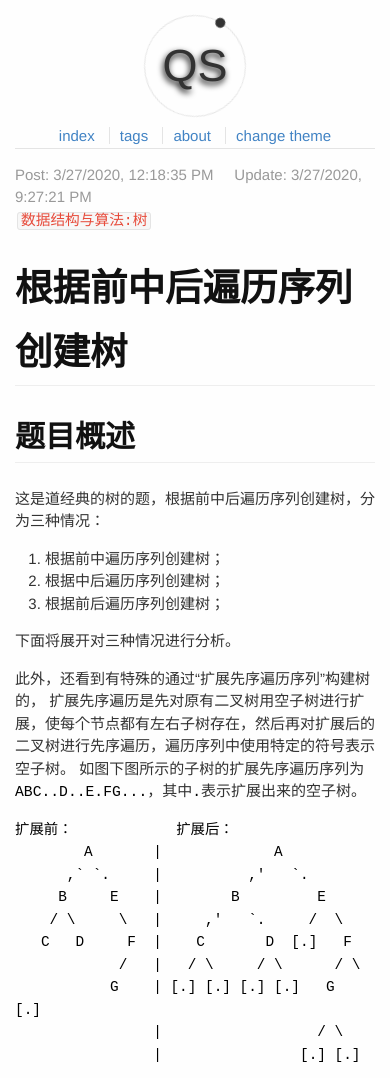
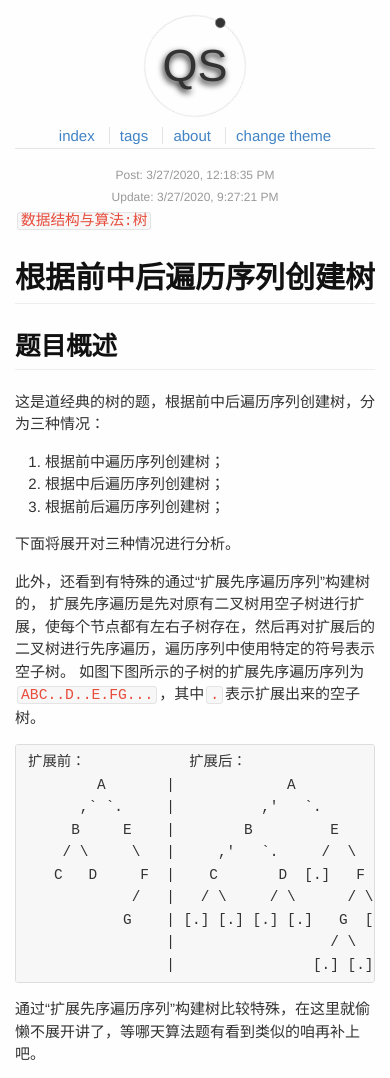
Before and after one commit to jerrychan7/qinshou2017.github.io, a website: page articles/根据前中后遍历序列创建树/根据前中后遍历序列创建树.html in a window 390 px wide. Shown: the top 1078 px of the page. Drawn offline with Linux system fonts and the light colour scheme; some packages are replaced by stand-ins of ours; a script that the page names is missing.

Commit message:
adjusted the style

```diff
--- a/articles/根据前中后遍历序列创建树/根据前中后遍历序列创建树.html
+++ b/articles/根据前中后遍历序列创建树/根据前中后遍历序列创建树.html
@@ -36,7 +36,7 @@
     </div>
     <div class="article">
         <div class="time">
-            Post: <span id="postTime">{Post}</span>&nbsp;&nbsp;&nbsp;&nbsp;&nbsp;Update: <span id="updateTime">{Update}</span>
+            Post: <span id="postTime">{Post}</span> Update: <span id="updateTime">{Update}</span>
         </div>
         <div class="tags"><a href="/tags.html#tag=数据结构与算法:树"><code>数据结构与算法:树</code></a></div>
         <h1 id="根据前中后遍历序列创建树">根据前中后遍历序列创建树</h1>
@@ -63,10 +63,10 @@
                 |                [.] [.]</code></pre><p>通过“扩展先序遍历序列”构建树比较特殊，在这里就偷懒不展开讲了，等哪天算法题有看到类似的咱再补上吧。</p>
 <h2 id="分析">分析</h2>
 <p>前两种情况相似，所以我在这只详细讲根据第二种情况：根据中后遍历序列创建树。</p>
-<p>首先，我们知道后序遍历是最后访问根节点的值的，所以后序遍历序列中的最后一个一定是根节点。一般采用先左后右的方式访问，所以后序遍历序列的组成结构是：<br><strong>[左子树的后序遍历序列] + [右子树的后序遍历序列] + 根节点</strong>，
+<p>首先，我们知道后序遍历是最后访问根节点的值的，所以后序遍历序列中的最后一个一定是根节点。一般采用先左后右的方式访问，所以后序遍历序列的组成结构是：<br><strong>[左子树的后序遍历序列] + [右子树的后序遍历序列] + 根节点</strong>，<br />
 这种模式组成。</p>
 <p>同理，<strong>先</strong>序遍历序列的第一个是根节点的值，组成模式是：<br><strong>根节点 + [左子树的先序遍历序列] + [右子树的先序遍历序列]</strong>。</p>
-<p>其次，我们知道中序遍历是中间访问根节点的值的，所以中序遍历序列中根节点值的左右一定是左右子树的中序遍历序列。一般采用先左后右的方式访问，所以后序遍历序列的组成结构是：<br><strong>[左子树的中序遍历序列] + 根节点 + [右子树的中序遍历序列]</strong>，
+<p>其次，我们知道中序遍历是中间访问根节点的值的，所以中序遍历序列中根节点值的左右一定是左右子树的中序遍历序列。一般采用先左后右的方式访问，所以后序遍历序列的组成结构是：<br><strong>[左子树的中序遍历序列] + 根节点 + [右子树的中序遍历序列]</strong>，<br />
 这种模式组成。</p>
 <p>之后，我们可以依据根节点的位置将两个序列分割成左右子树的两个序列，直到无法再分割，子树就构建完成了。（同理知道 前中序遍历序列 也可以建树）</p>
 <p>最后，根据这两个特性，可以看出，知道序列建树除了一定要知道根节点的信息外还要知道左右子树的下个序列构成，这就是为何知道 <strong>前后遍历序列</strong> 不能构建一棵树的原因，因为无法知道子序列，中序遍历序列是这三种序列中唯一一个根据根节点能分辨出左右子序列的序列。</p>
@@ -76,7 +76,7 @@
 <pre><code>中序遍历序列的情况:   后序遍历序列的情况:
        4                  4
       / \                / \
-[1 2 3] [5 6 7]    [2 3 1] [5 7 6]</code></pre><p>第二步，根据第一步的套路可以知道：左子树的根节点是<code>1</code>，左右子树的中序遍历序列分别为<code></code>和<code>2 3</code>，后序遍历序列分别为<code></code>和<code>2 3</code>；右子树的根节点是6，左右子树的中序遍历序列分别为<code>5</code>和<code>7</code>。</p>
+[1 2 3] [5 6 7]    [2 3 1] [5 7 6]</code></pre><p>第二步，根据第一步的套路可以知道：左子树的根节点是<code>1</code>，左右子树的中序遍历序列分别为<code></code>和<code>2 3</code>，后序遍历序列分别为<code></code>和<code>2 3</code>；右子树的根节点是<code>6</code>，左右子树的中序遍历序列分别为<code>5</code>和<code>7</code>。</p>
 <pre><code>中序遍历序列的情况:   后序遍历序列的情况:
         4                    4
      ,&#39;   `.              ,&#39;   `.
--- a/css/layout.css
+++ b/css/layout.css
@@ -110,6 +110,20 @@
     }
 }
 
+.article .time #postTime::after {
+    white-space: pre-wrap;
+    content: "     ";
+}
+@media (max-width: 768px) {
+    .article .time {
+        font-size: 0.8em;
+        text-align: center;
+    }
+    .article .time #postTime::after {
+        content: "\A";
+    }
+}
+
 h1, h2, h3, h4, h5, h6 {
     font-weight: bold;
     line-height: 1em;
@@ -126,6 +140,11 @@
 h4 { font-size: 1.2em; }
 h5 { font-size: 1em; }
 h6 { font-size: 0.9em; }
+
+@media (max-width: 768px) {
+    h1 { font-size: 2em; }
+    h2 { font-size: 1.7em; }
+}
 
 .darktheme h1 {
     text-transform: capitalize;
@@ -160,7 +179,7 @@
 }
 pre {
     white-space: pre;
-    white-space: pre-wrap;
+/*    white-space: pre-wrap;*/
     word-wrap: break-word;
 }
 
@@ -242,6 +261,25 @@
 }
 
 
+.article code:not([class*="language-"]) {
+    padding: 0 3px;
+    margin: 0 2px;
+    border-radius: 3px;
+    border: 1px solid;
+}
+.article pre:not([class*="language-"]) {
+    padding: 6px 12px;
+    border: 1px solid;
+    border-radius: 3px;
+    overflow: auto;
+}
+.article pre code:not([class*="language-"]) {
+    border: none;
+    border-radius: 0;
+    padding: 0;
+    margin: 0;
+    overflow: auto;
+}
 .article .tags code {
     border-radius: 3px;
     border: 1px solid;
--- a/css/theme/darktheme.css
+++ b/css/theme/darktheme.css
@@ -37,10 +37,13 @@
 .darktheme h3,
 .darktheme h4,
 .darktheme h5,
-.darktheme h6 { color: #ddd; }
+/*.darktheme h6 { color: #faa700; }*/
+.darktheme h6 { color: #D89333; }
 .darktheme h1, .darktheme h2 { border-bottom-color: #333; }
+/*
 .darktheme h1 { color: #B77FDB; }
 .darktheme h1:first-letter { color: #6C9EF8; }
+*/
 
 .darktheme a { color: #6C9EF8; }
 .darktheme a:visited { color: #B77FDB; }
@@ -61,6 +64,18 @@
 .darktheme kbd,
 .darktheme samp { color: #fff; }
 
+.darktheme .article code:not([class*="language-"]) {
+    color: #e74c3c;
+    background: #3C3F41;
+    border-color: #62676a;
+}
+.darktheme .article pre:not([class*="language-"]) {
+    background: #3C3F41;
+    border-color: #62676a;
+}
+.darktheme .article pre code:not([class*="language-"]) {
+    color: #fff;
+}
 
 .darktheme .ques-view code,
 .darktheme #analysis code {
@@ -104,10 +119,18 @@
 }
 .darktheme .article .tags code {
     background-color: #3C3F41;
-    border-color: #62676a;
+/*    border-color: #62676a;*/
+    border-color: #3C3F41;
+    color: #85A300;
+}
+.darktheme .article .tags a:visited,
+.darktheme .article .tags a:active {
+    color: #D89333;
 }
 
-
+.darktheme b, .darktheme strong {
+    color: #EEE;
+}
 
 
 .darktheme table th {
--- a/css/theme/default.css
+++ b/css/theme/default.css
@@ -104,6 +104,18 @@
 .article .time {
     color: #999;
 }
+.article code:not([class*="language-"]) {
+    color: #e74c3c;
+    background: #f7f7f7;
+    border-color: #e4e4e4;
+}
+.article pre:not([class*="language-"]) {
+    background: #f7f7f7;
+    border-color: #ddd;
+}
+.article pre code:not([class*="language-"]) {
+    color: #333;
+}
 .article .tags code {
     background-color: #f7f7f7;
     border-color: #e4e4e4;
--- a/template/css/layout.css
+++ b/template/css/layout.css
@@ -110,6 +110,20 @@
     }
 }
 
+.article .time #postTime::after {
+    white-space: pre-wrap;
+    content: "     ";
+}
+@media (max-width: 768px) {
+    .article .time {
+        font-size: 0.8em;
+        text-align: center;
+    }
+    .article .time #postTime::after {
+        content: "\A";
+    }
+}
+
 h1, h2, h3, h4, h5, h6 {
     font-weight: bold;
     line-height: 1em;
@@ -126,6 +140,11 @@
 h4 { font-size: 1.2em; }
 h5 { font-size: 1em; }
 h6 { font-size: 0.9em; }
+
+@media (max-width: 768px) {
+    h1 { font-size: 2em; }
+    h2 { font-size: 1.7em; }
+}
 
 .darktheme h1 {
     text-transform: capitalize;
@@ -160,7 +179,7 @@
 }
 pre {
     white-space: pre;
-    white-space: pre-wrap;
+/*    white-space: pre-wrap;*/
     word-wrap: break-word;
 }
 
@@ -242,6 +261,25 @@
 }
 
 
+.article code:not([class*="language-"]) {
+    padding: 0 3px;
+    margin: 0 2px;
+    border-radius: 3px;
+    border: 1px solid;
+}
+.article pre:not([class*="language-"]) {
+    padding: 6px 12px;
+    border: 1px solid;
+    border-radius: 3px;
+    overflow: auto;
+}
+.article pre code:not([class*="language-"]) {
+    border: none;
+    border-radius: 0;
+    padding: 0;
+    margin: 0;
+    overflow: auto;
+}
 .article .tags code {
     border-radius: 3px;
     border: 1px solid;
--- a/template/css/theme/default.css
+++ b/template/css/theme/default.css
@@ -104,6 +104,18 @@
 .article .time {
     color: #999;
 }
+.article code:not([class*="language-"]) {
+    color: #e74c3c;
+    background: #f7f7f7;
+    border-color: #e4e4e4;
+}
+.article pre:not([class*="language-"]) {
+    background: #f7f7f7;
+    border-color: #ddd;
+}
+.article pre code:not([class*="language-"]) {
+    color: #333;
+}
 .article .tags code {
     background-color: #f7f7f7;
     border-color: #e4e4e4;
```
Also changed, not shown: articles/第一篇Blogger/第一篇Blogger.html (+1 -1 lines), articlesBank/根据前中后遍历序列创建树/根据前中后遍历序列创建树.md (+3 -3 lines), index.html (+1 -1 lines), tags.html (+1 -1 lines), template/articles/articleTitle/article.html (+1 -1 lines), template/css/theme/darktheme.css (+26 -3 lines), template/index.html (+1 -1 lines), template/tags.html (+1 -1 lines).
